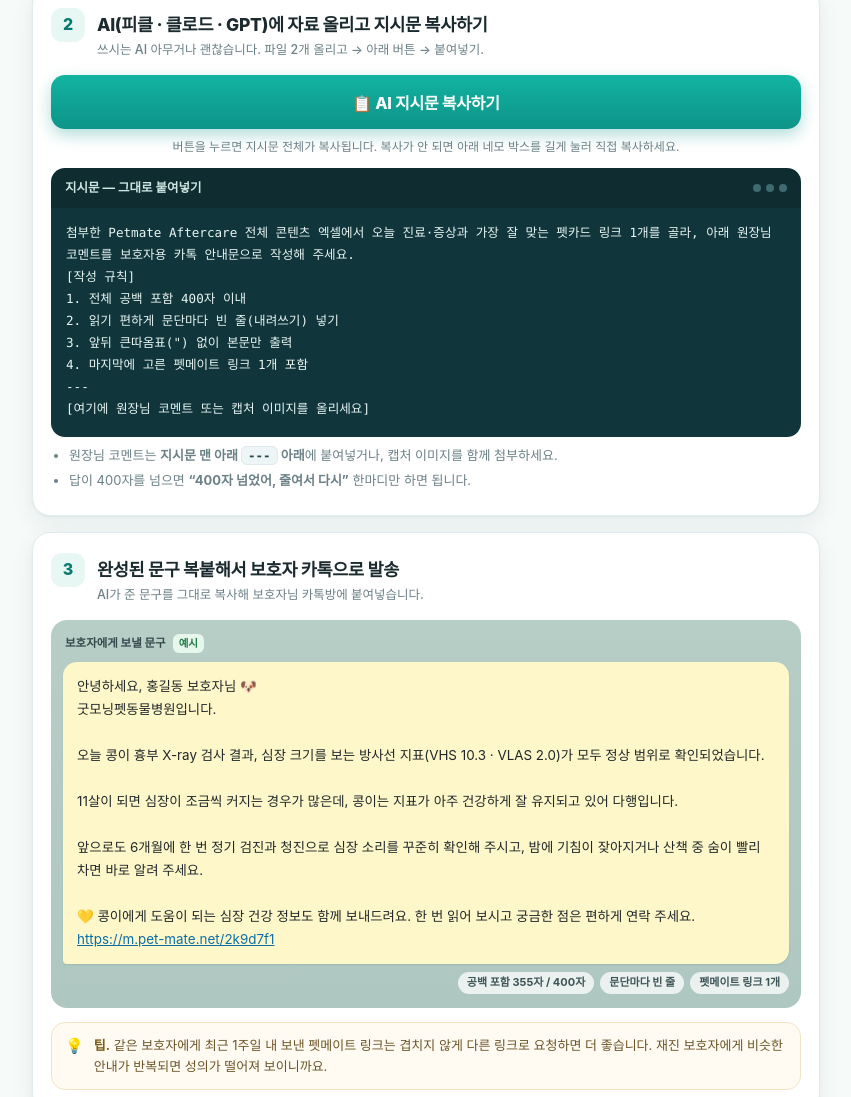
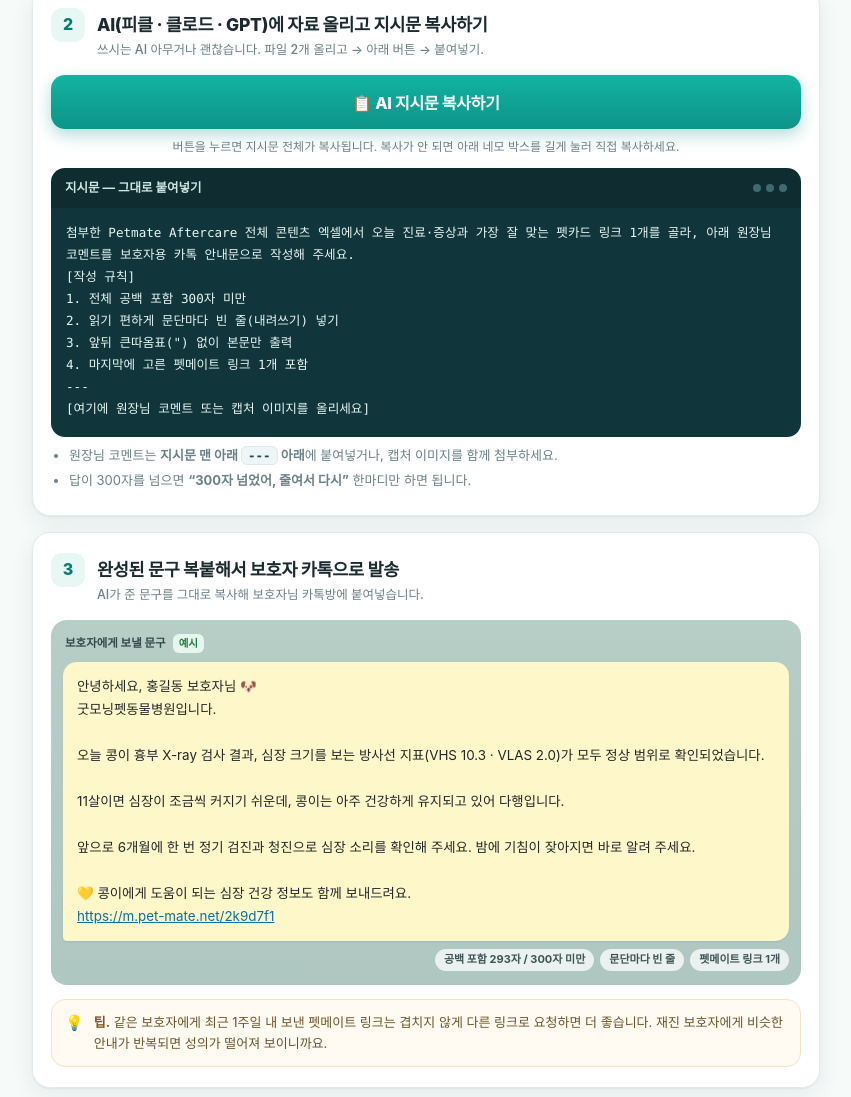
Before and after one commit to PetmateAftercare/Test, a plain HTML site: page index.html in a window 1280 px wide. Shown: the part 660-1757 px from the top of the page, without its empty margins (214-1065 px from the left). Drawn offline with Linux system fonts and the light colour scheme.

Commit message:
안내문 글자수 기준 400자 이내 → 300자 미만으로 수정(예시 문구도 293자로 조정)

```diff
--- a/index.html
+++ b/index.html
@@ -4,13 +4,13 @@
 <meta charset="UTF-8">
 <meta name="viewport" content="width=device-width, initial-scale=1, viewport-fit=cover">
 <title>🐾 동물병원 보호자 카톡 안내 · 1분 작성 가이드</title>
-<meta name="description" content="Petmate Aftercare 전체 콘텐츠 엑셀과 원장님 코멘트만 있으면, 400자 이내 보호자 카톡 안내문이 1분 만에 완성됩니다. AI 지시문 원클릭 복사 가이드.">
+<meta name="description" content="Petmate Aftercare 전체 콘텐츠 엑셀과 원장님 코멘트만 있으면, 300자 미만 보호자 카톡 안내문이 1분 만에 완성됩니다. AI 지시문 원클릭 복사 가이드.">
 
 <!-- Open Graph (카카오톡 공유 카드) -->
 <meta property="og:type" content="website">
 <meta property="og:site_name" content="굿모닝펫동물병원">
 <meta property="og:title" content="🐾 동물병원 보호자 카톡 안내 · 1분 작성 가이드">
-<meta property="og:description" content="펫메이트 엑셀 + 원장님 코멘트만 있으면 400자 이내 보호자 안내문 완성. 지시문은 버튼 한 번으로 복사하세요.">
+<meta property="og:description" content="펫메이트 엑셀 + 원장님 코멘트만 있으면 300자 미만 보호자 안내문 완성. 지시문은 버튼 한 번으로 복사하세요.">
 <meta property="og:url" content="https://petmateaftercare.github.io/Test/">
 <meta property="og:image" content="https://petmateaftercare.github.io/Test/og-card.png">
 <meta property="og:image:secure_url" content="https://petmateaftercare.github.io/Test/og-card.png">
@@ -20,7 +20,7 @@
 <meta property="og:image:alt" content="동물병원 보호자 카톡 안내 1분 작성 가이드">
 <meta name="twitter:card" content="summary_large_image">
 <meta name="twitter:title" content="🐾 동물병원 보호자 카톡 안내 · 1분 작성 가이드">
-<meta name="twitter:description" content="펫메이트 엑셀 + 원장님 코멘트만 있으면 400자 이내 보호자 안내문 완성.">
+<meta name="twitter:description" content="펫메이트 엑셀 + 원장님 코멘트만 있으면 300자 미만 보호자 안내문 완성.">
 <meta name="twitter:image" content="https://petmateaftercare.github.io/Test/og-card.png">
 
 <style>
@@ -306,7 +306,7 @@
       </div>
       <pre class="prompt" id="promptText">첨부한 Petmate Aftercare 전체 콘텐츠 엑셀에서 오늘 진료·증상과 가장 잘 맞는 펫카드 링크 1개를 골라, 아래 원장님 코멘트를 보호자용 카톡 안내문으로 작성해 주세요.
 [작성 규칙]
-1. 전체 공백 포함 400자 이내
+1. 전체 공백 포함 300자 미만
 2. 읽기 편하게 문단마다 빈 줄(내려쓰기) 넣기
 3. 앞뒤 큰따옴표(") 없이 본문만 출력
 4. 마지막에 고른 펫메이트 링크 1개 포함
@@ -315,7 +315,7 @@
 
       <ul class="mini">
         <li>원장님 코멘트는 <b>지시문 맨 아래 <code class="k">---</code> 아래</b>에 붙여넣거나, 캡처 이미지를 함께 첨부하세요.</li>
-        <li>답이 400자를 넘으면 <b>“400자 넘었어, 줄여서 다시”</b> 한마디만 하면 됩니다.</li>
+        <li>답이 300자를 넘으면 <b>“300자 넘었어, 줄여서 다시”</b> 한마디만 하면 됩니다.</li>
       </ul>
     </div>
   </section>
@@ -338,14 +338,14 @@
 
 오늘 콩이 흉부 X-ray 검사 결과, 심장 크기를 보는 방사선 지표(VHS 10.3 · VLAS 2.0)가 모두 정상 범위로 확인되었습니다.
 
-11살이 되면 심장이 조금씩 커지는 경우가 많은데, 콩이는 지표가 아주 건강하게 잘 유지되고 있어 다행입니다.
+11살이면 심장이 조금씩 커지기 쉬운데, 콩이는 아주 건강하게 유지되고 있어 다행입니다.
 
-앞으로도 6개월에 한 번 정기 검진과 청진으로 심장 소리를 꾸준히 확인해 주시고, 밤에 기침이 잦아지거나 산책 중 숨이 빨리 차면 바로 알려 주세요.
+앞으로 6개월에 한 번 정기 검진과 청진으로 심장 소리를 확인해 주세요. 밤에 기침이 잦아지면 바로 알려 주세요.
 
-💛 콩이에게 도움이 되는 심장 건강 정보도 함께 보내드려요. 한 번 읽어 보시고 궁금한 점은 편하게 연락 주세요.
+💛 콩이에게 도움이 되는 심장 건강 정보도 함께 보내드려요.
 <span class="lnk">https://m.pet-mate.net/2k9d7f1</span></div>
         <div class="metaline">
-          <span class="pill">공백 포함 <b>355자</b> / 400자</span>
+          <span class="pill">공백 포함 <b>293자</b> / 300자 미만</span>
           <span class="pill">문단마다 빈 줄</span>
           <span class="pill">펫메이트 링크 1개</span>
         </div>
```
